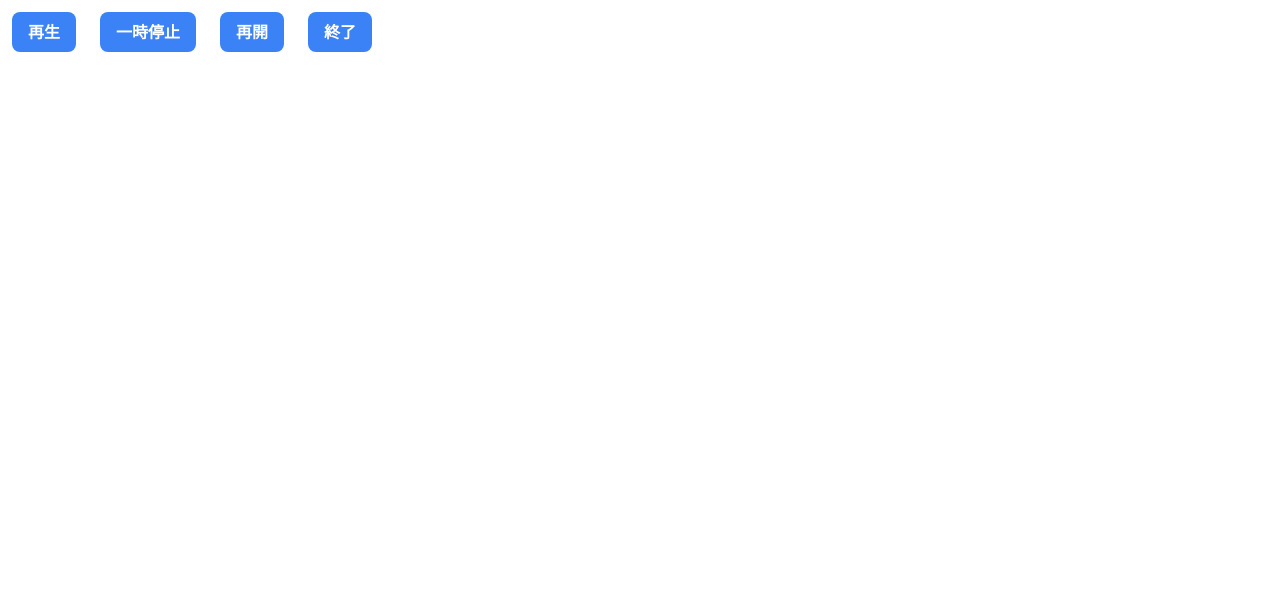
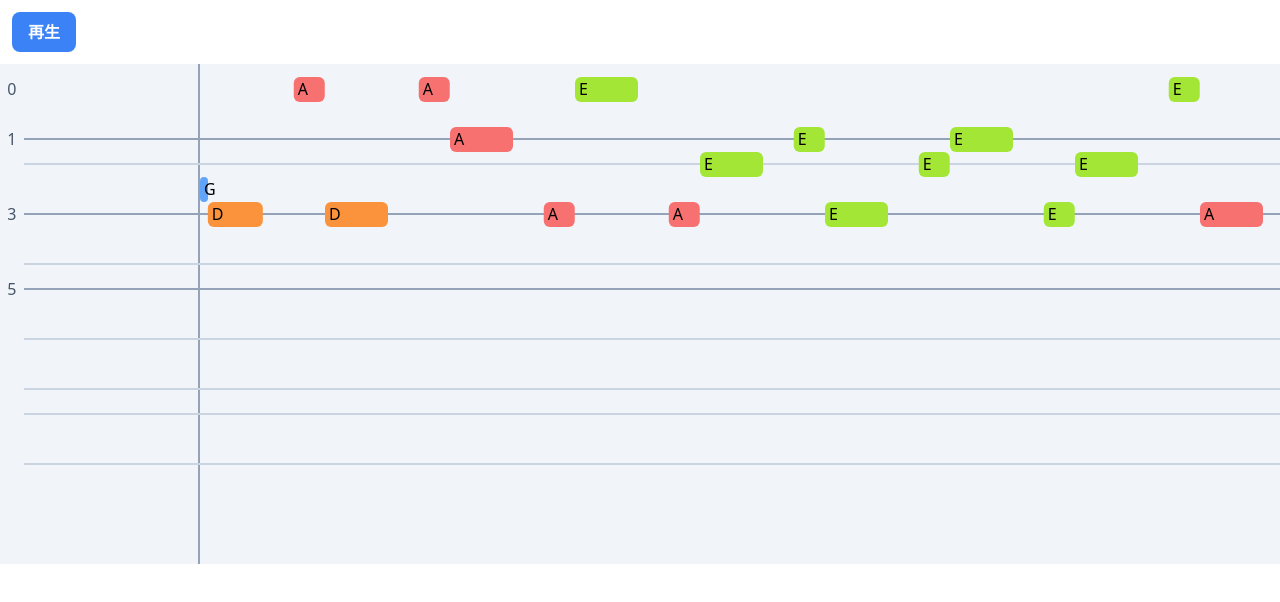
Before and after one commit to namosuke/flow-score, a Next.js app: page / in a window 1280 px wide. Shown: the top 602 px of the page. Built offline with nearby package versions, Linux system fonts and the light colour scheme.

Commit message:
色つけたりした

```diff
--- a/app/page.tsx
+++ b/app/page.tsx
@@ -1,10 +1,10 @@
 "use client";
 
 import { useEffect, useState } from "react";
-import { score } from "./scores/humoreske";
+import { ViolinString, score } from "./scores/humoreske";
 
-function pitchToFrequency(pitch: string) {
-  const pitches = [
+function pitchToNoteNumber(pitch: string) {
+  const keys = [
     "C",
     "C#",
     "D",
@@ -19,27 +19,52 @@ function pitchToFrequency(pitch: string) {
     "B",
   ];
   const octave = parseInt(pitch[pitch.length - 1]);
-  const keyNumber = pitches.indexOf(pitch.slice(0, -1));
+  const keyIndex = keys.indexOf(pitch.slice(0, -1));
 
-  if (keyNumber === -1) {
+  if (keyIndex === -1) {
     throw new Error("Invalid pitch name");
   }
 
-  const a4KeyNumber = 9;
-  const a4Octave = 4;
-  const a4Key = 12 * a4Octave + a4KeyNumber;
+  return 12 * octave + keyIndex;
+}
+
+function pitchToFrequency(pitch: string) {
+  // A4のキー番号を計算する
+  const a4NoteNumber = pitchToNoteNumber("A4");
 
   // 対象の音のキー番号を計算する
-  const targetKey = 12 * octave + keyNumber;
+  const targetNoteNumber = pitchToNoteNumber(pitch);
 
   // A4からの半音の差を計算する
-  const semitoneDiff = targetKey - a4Key;
+  const semitoneDiff = targetNoteNumber - a4NoteNumber;
 
   // 周波数を計算する
   return 442 * Math.pow(2, semitoneDiff / 12);
 }
 
-const timeExtend = 6;
+function getDefaultString(pitch: string): ViolinString {
+  const noteNumber = pitchToNoteNumber(pitch);
+  if (noteNumber <= pitchToNoteNumber("C4")) {
+    return "G";
+  } else if (noteNumber <= pitchToNoteNumber("G4")) {
+    return "D";
+  } else if (noteNumber <= pitchToNoteNumber("D5")) {
+    return "A";
+  } else {
+    return "E";
+  }
+}
+
+function getFretPosition(pitch: string, string: ViolinString) {
+  const noteNumber = pitchToNoteNumber(pitch);
+  const stringNoteNumber = pitchToNoteNumber(
+    string === "G" ? "G3" : string === "D" ? "D4" : string === "A" ? "A4" : "E5"
+  );
+  return noteNumber - stringNoteNumber;
+}
+
+const timeExtend = 6.5;
+const rectExtend = 1000;
 
 export default function Home() {
   const [audioCtx, setAudioCtx] = useState<AudioContext>();
@@ -49,11 +74,34 @@ export default function Home() {
     };
   }, [audioCtx]);
 
+  const [playingStatus, setPlayingStatus] = useState<
+    "unstarted" | "playing" | "paused"
+  >("unstarted");
+
+  const [time, setTime] = useState(0);
+
+  useEffect(() => {
+    if (playingStatus === "playing") {
+      const loop = setInterval(() => {
+        const time = audioCtx?.currentTime || 0;
+        setTime(time);
+        if (time > score.measures.length * score.timeSignature * timeExtend) {
+          setPlayingStatus("unstarted");
+          audioCtx?.close();
+        }
+      }, 16);
+      return () => clearInterval(loop);
+    }
+  }, [playingStatus, audioCtx]);
+
   return (
     <div>
+      <div>
+        {playingStatus === "unstarted" && (
           <button
             className="bg-blue-500 hover:bg-blue-600 text-white font-bold py-2 px-4 rounded-lg m-3"
             onClick={() => {
+              setPlayingStatus("playing");
               const audioCtx = new AudioContext();
               setAudioCtx(audioCtx);
               const time = audioCtx.currentTime;
@@ -79,30 +127,98 @@ export default function Home() {
           >
             再生
           </button>
+        )}
+        {playingStatus === "playing" && (
           <button
             className="bg-blue-500 hover:bg-blue-600 text-white font-bold py-2 px-4 rounded-lg m-3"
             onClick={() => {
+              setPlayingStatus("paused");
               audioCtx?.suspend();
             }}
           >
             一時停止
           </button>
+        )}
+        {playingStatus === "paused" && (
           <button
             className="bg-blue-500 hover:bg-blue-600 text-white font-bold py-2 px-4 rounded-lg m-3"
             onClick={() => {
+              setPlayingStatus("playing");
               audioCtx?.resume();
             }}
           >
             再開
           </button>
+        )}
+        {(playingStatus === "playing" || playingStatus === "paused") && (
           <button
             className="bg-blue-500 hover:bg-blue-600 text-white font-bold py-2 px-4 rounded-lg m-3"
             onClick={() => {
+              setPlayingStatus("unstarted");
+              setTime(0);
               audioCtx?.close();
             }}
           >
             終了
           </button>
+        )}
+      </div>
+      <div className="bg-slate-100 w-full h-[500px] relative overflow-hidden">
+        <div className="w-[200px] h-full absolute border-r-2 border-slate-400" />
+        {["0", "1", "", "3", "", "5", "", "", "", ""].map((label, index) => (
+          <div
+            key={index}
+            className="w-full h-[50px] flex items-center absolute"
+            style={{
+              top: `${[0, 50, 75, 125, 175, 200, 250, 300, 325, 375][index]}px`,
+            }}
+          >
+            <div className="w-6 text-center text-slate-600">{label}</div>
+            <div
+              className={`w-full h-0 border-t-2 ${
+                label === "0"
+                  ? "border-transparent"
+                  : label === ""
+                  ? "border-slate-300"
+                  : "border-slate-400"
+              }`}
+            />
+          </div>
+        ))}
+        {score.measures.map((measure, measureIndex) => {
+          const measureOffset = measureIndex * score.timeSignature;
+          return measure.notes.map((note, noteIndex) => {
+            const string = getDefaultString(note.pitch);
+            return (
+              <div
+                key={noteIndex}
+                className="h-[50px] absolute top-0 left-[200px] flex items-center"
+                style={{
+                  width: `${note.duration * rectExtend}px`,
+                  transform: `translate(${
+                    (measureOffset + note.offset) * rectExtend -
+                    (time / timeExtend) * rectExtend
+                  }px, ${getFretPosition(note.pitch, string) * 25}px)`,
+                }}
+              >
+                <div
+                  className={`h-[25px] w-full rounded-md pl-1 ${
+                    string === "G"
+                      ? "bg-blue-400"
+                      : string === "D"
+                      ? "bg-orange-400"
+                      : string === "A"
+                      ? "bg-red-400"
+                      : "bg-lime-400"
+                  }`}
+                >
+                  {string}
+                </div>
+              </div>
+            );
+          });
+        })}
+      </div>
     </div>
   );
 }
--- a/app/scores/humoreske.ts
+++ b/app/scores/humoreske.ts
@@ -12,7 +12,12 @@ type Note = {
   pitch: string;
   duration: number;
   offset: number;
+  string?: ViolinString;
+  finger?: number;
+  flageolet?: boolean;
 };
+
+export type ViolinString = "G" | "D" | "A" | "E";
 
 export const score: Score = {
   title: "Humoreske",
```
Lines whose indentation alone changed are shown as unchanged.
